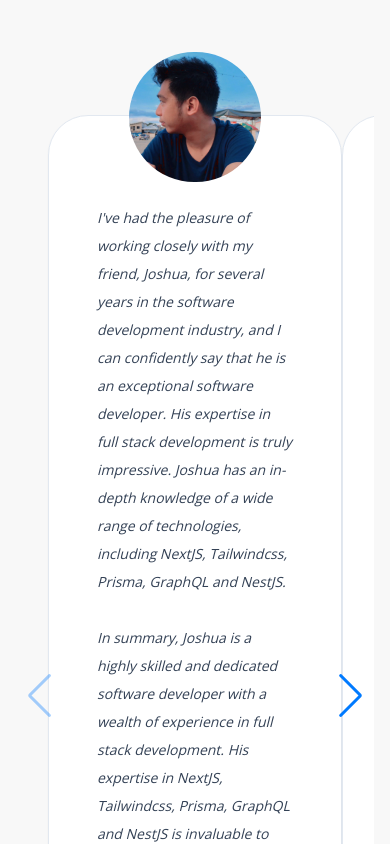
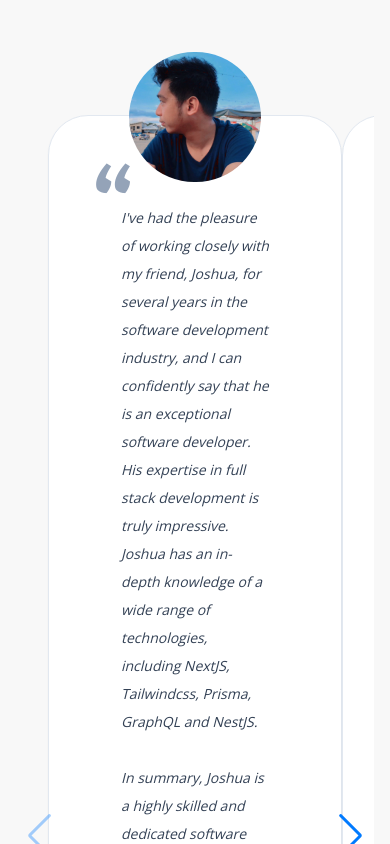
Before and after one commit to jsvelte/joshuagalit.com, a Next.js app in the folder frontend/: page / in a window 390 px wide. Shown: the part 11156-12000 px from the top of the page. Built offline with nearby package versions, Linux system fonts and the light colour scheme.

Commit message:
JG-10 - [Markup] Add Quote in Testimony Section (#10)
Co-authored-by: acatzk <joshuaimalay@gmail.com>

```diff
--- a/frontend/src/components/molecules/testimonial-card/index.tsx
+++ b/frontend/src/components/molecules/testimonial-card/index.tsx
@@ -1,6 +1,8 @@
 import Image from 'next/image'
 import React, { FC } from 'react'
 
+import { cn } from '~/utils/cn'
+import { oleoScript } from '~/utils/font'
 import { Card } from '~/components/atoms/card'
 import { Testimony } from '~/utils/constant/testimonials'
 
@@ -11,6 +13,14 @@ type Props = {
 const TestimonialCard: FC<Props> = ({ testimony }): JSX.Element => {
   return (
     <Card className="relative mx-auto flex w-full max-w-3xl flex-col items-center justify-center overflow-visible rounded-[40px] dark:bg-slate-900">
+      <p
+        className={cn(
+          oleoScript.className,
+          'absolute left-10 top-10 text-8xl font-extrabold text-slate-400'
+        )}
+      >
+        “
+      </p>
       <div className="absolute -top-16">
         <Image
           src={testimony.profileImageUrl}
@@ -24,7 +34,7 @@ const TestimonialCard: FC<Props> = ({ testimony }): JSX.Element => {
         />
       </div>
       <div className="mt-10 p-4 sm:p-6 md:p-8">
-        <div className="p-8 text-sm font-normal italic leading-loose text-slate-700 dark:text-slate-100 md:p-10 md:text-base">
+        <div className="px-14 py-8 text-sm font-normal italic leading-loose text-slate-700 dark:text-slate-100 md:p-10 md:text-base">
           <p dangerouslySetInnerHTML={{ __html: testimony.text }} />
         </div>
         <div className="flex flex-col items-center space-y-1">
--- a/frontend/src/utils/font.ts
+++ b/frontend/src/utils/font.ts
@@ -1,6 +1,10 @@
-import { Nunito, Open_Sans } from 'next/font/google'
+import { Nunito, Oleo_Script, Open_Sans } from 'next/font/google'
 
 const openSans = Open_Sans({ subsets: ['latin'] })
 const nunito = Nunito({ subsets: ['latin'] })
+const oleoScript = Oleo_Script({
+  subsets: ['latin'],
+  weight: '400'
+})
 
-export { openSans, nunito }
+export { openSans, nunito, oleoScript }
```
